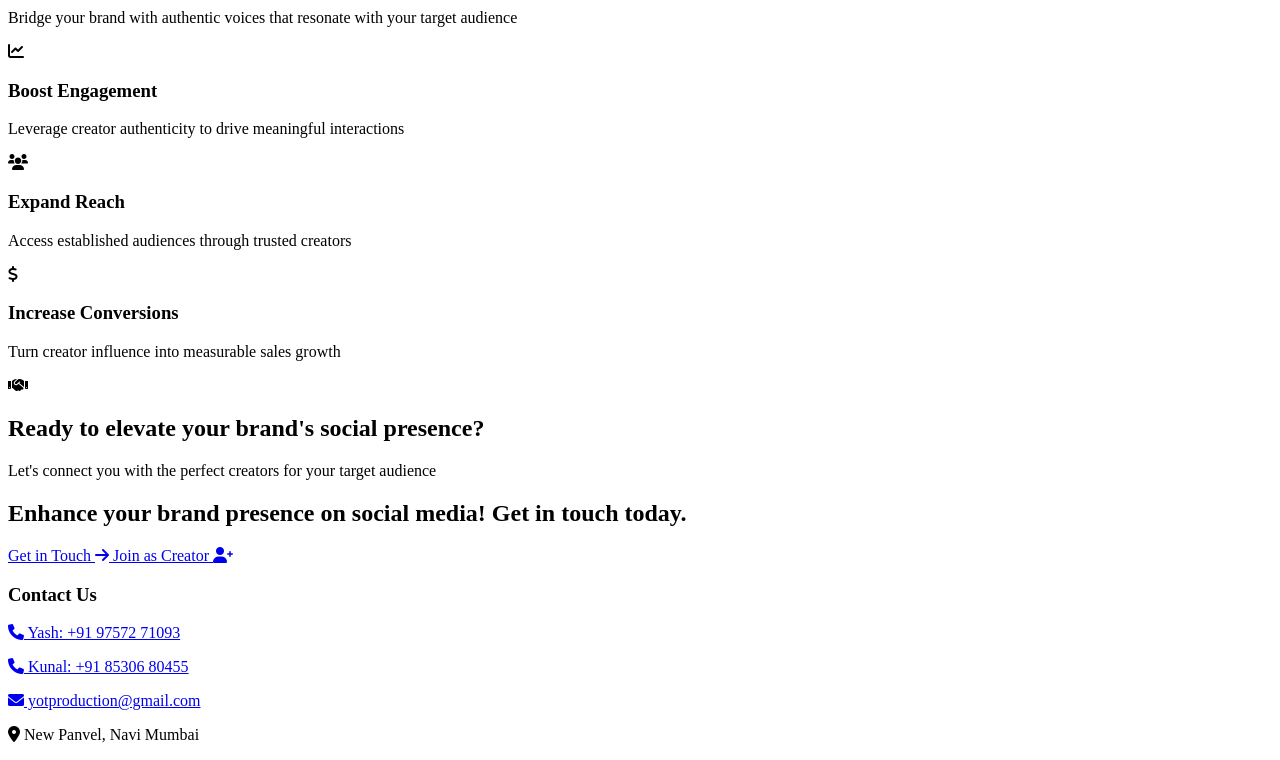
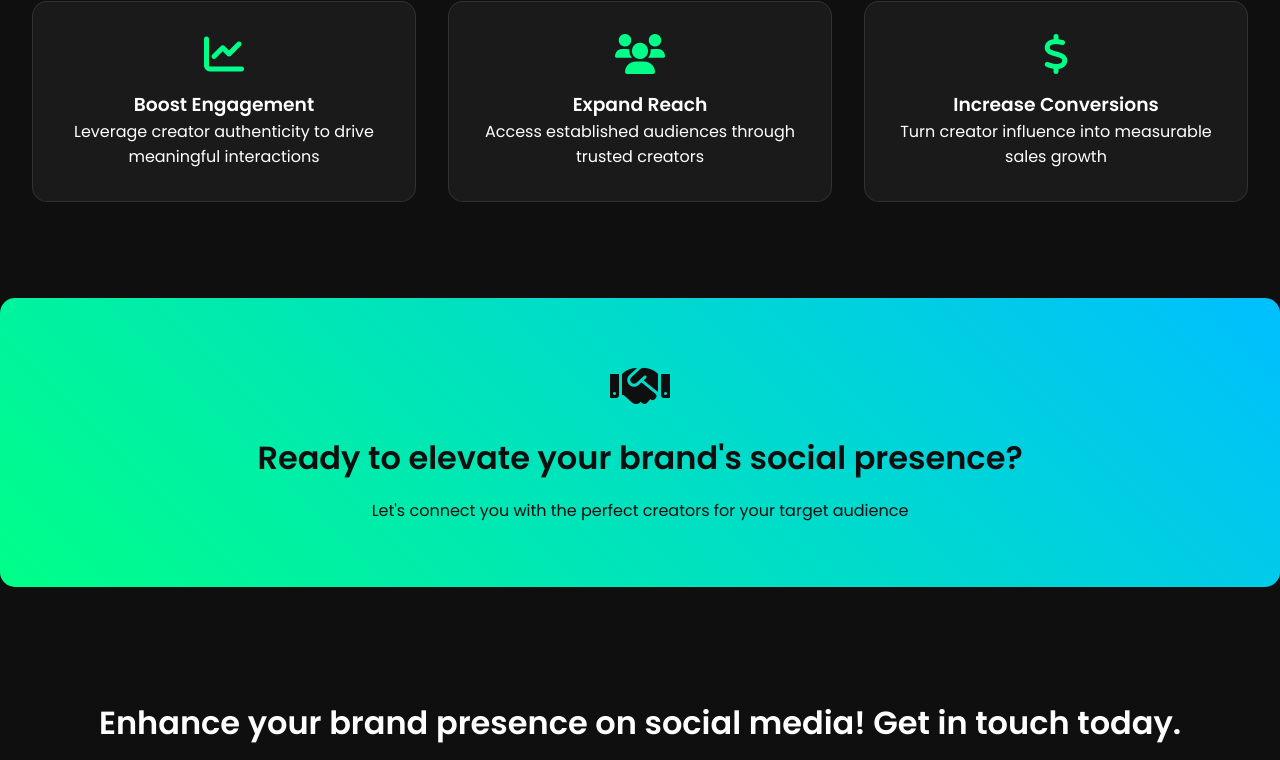
Before and after one commit to yotproductions/official-website, a plain HTML site: page creator-outreach.html in a window 1280 px wide. Shown: the part 309-1069 px from the top of the page. Drawn offline with Linux system fonts and the light colour scheme; the site is published under a folder, as on GitHub Pages, so addresses that start at the root find nothing.

Commit message:
path fix 2

```diff
--- a/creator-outreach.html
+++ b/creator-outreach.html
@@ -6,7 +6,7 @@
     <title>YOT Productions | Creator Outreach</title>
     <link href="https://fonts.googleapis.com/css2?family=Poppins:wght@400;600&display=swap" rel="stylesheet">
     <link rel="stylesheet" href="https://cdnjs.cloudflare.com/ajax/libs/font-awesome/6.0.0/css/all.min.css">
-    <link rel="stylesheet" href="/css/style.css">
+    <link rel="stylesheet" href="css/style.css">
 </head>
 <body>
 <!-- Horizontal Navigation Bar -->
@@ -129,6 +129,6 @@
         </div>
     </footer>
 
-    <script src="/js/script.js"></script>
+    <script src="js/script.js"></script>
 </body>
 </html>
```
Also changed, not shown: video-editing.html (+2 -2 lines), website-support.html (+2 -2 lines).
